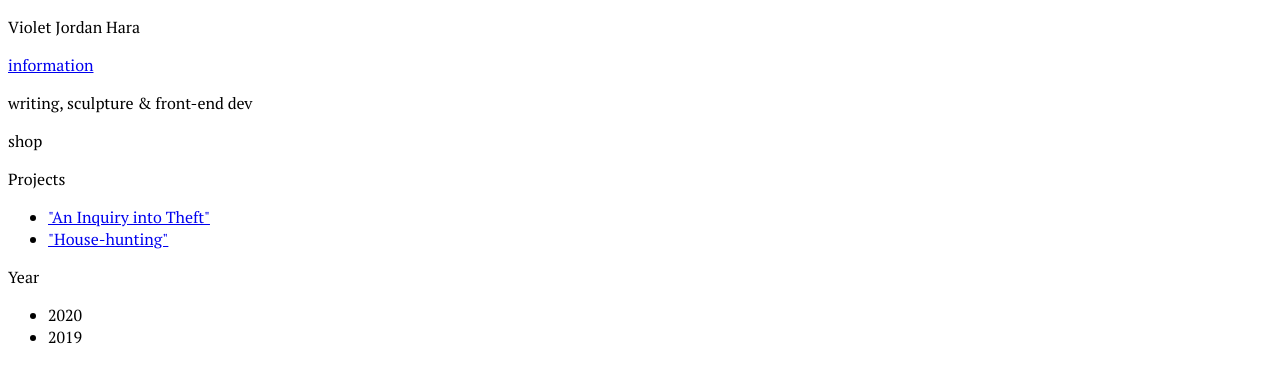
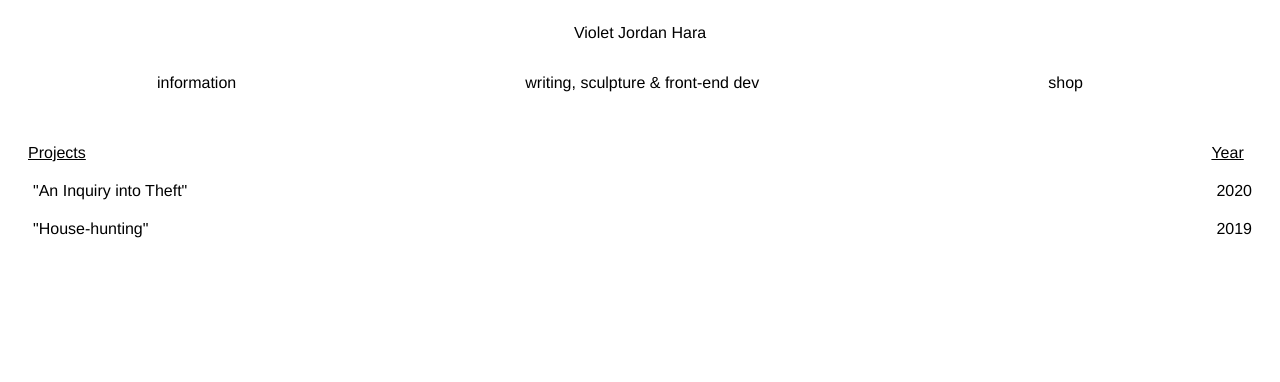
Before and after one commit to violetjordanhara/violetjordanhara.github.io, a plain HTML site: page index.html in a window 1280 px wide. Drawn offline with Linux system fonts and the light colour scheme.

Commit message:
Add stylesheet.css

```diff
--- a/stylesheet.css
+++ b/stylesheet.css
@@ -1,4 +1,82 @@
-@import url('https://fonts.googleapis.com/css2?family=PT+Serif&display=swap');
+body{
+	font-family: Helvetica, sans-serif;
+}
+
+.header{
+	display: flex;
+	flex-direction: column;
+	justify-content: center;
+}
+
+.name{
+	display:flex;
+	justify-content: center;
+	align-items: center;
+}
+
+.other-info{
+	display:flex;
+	flex-direction: row;
+	justify-content: space-evenly;
+	gap: 100px;
+	margin-left: -40px;
+}
+
+hr{
+	color: black;
+	opacity: 100%;
+}
+
+.content{
+	display:flex;
+	flex-direction: row;
+	justify-content: space-between;
+	padding: 20px;
+}
+
+li{
+	margin-left: -35px;
+	margin-bottom: 20px;
+	margin-top: 20px;
+}
+
+a{
+	text-decoration: none;
+	box-shadow: none;
+	color:black;
+}
+
+a:visited{
+	color:black;
+	text-decoration: none;
+}
+
+a:hover{
+	color:red;
+}
+
+.projects,
+.years {
+	text-decoration-line: underline;
+}
+.content-name{
+	display: flex;
+	justify-content: space-between;
+	padding-left:50px;
+	padding-right: 50px;
+	box-sizing: border-box;
+	--margin-border: 3vw;
+	--margin-grid: 20px;
+
+   text-decoration-line: underline;
+}
+
+ul{
+	text-decoration: none;
+	list-style-type: none;
+}
+
+/*@import url('https://fonts.googleapis.com/css2?family=PT+Serif&display=swap');
 *
 {
 	font-family: 'PT Serif', serif;
@@ -11,7 +89,7 @@
 	top: 50%;
 	-ms-transform: translateY(-50%);
 	transform: translateY(-50%);
-	/*this is a temporary way to centre as it has issues if the vertical height of browser is smaller than content*/
+	//this is a temporary way to centre as it has issues if the vertical height of browser is smaller than content
 }
 
 @media only screen and (max-width: 1280px)
@@ -35,3 +113,4 @@
 	padding-bottom: 30px;
 	padding-top: 5 px;
 }
+*/
```
